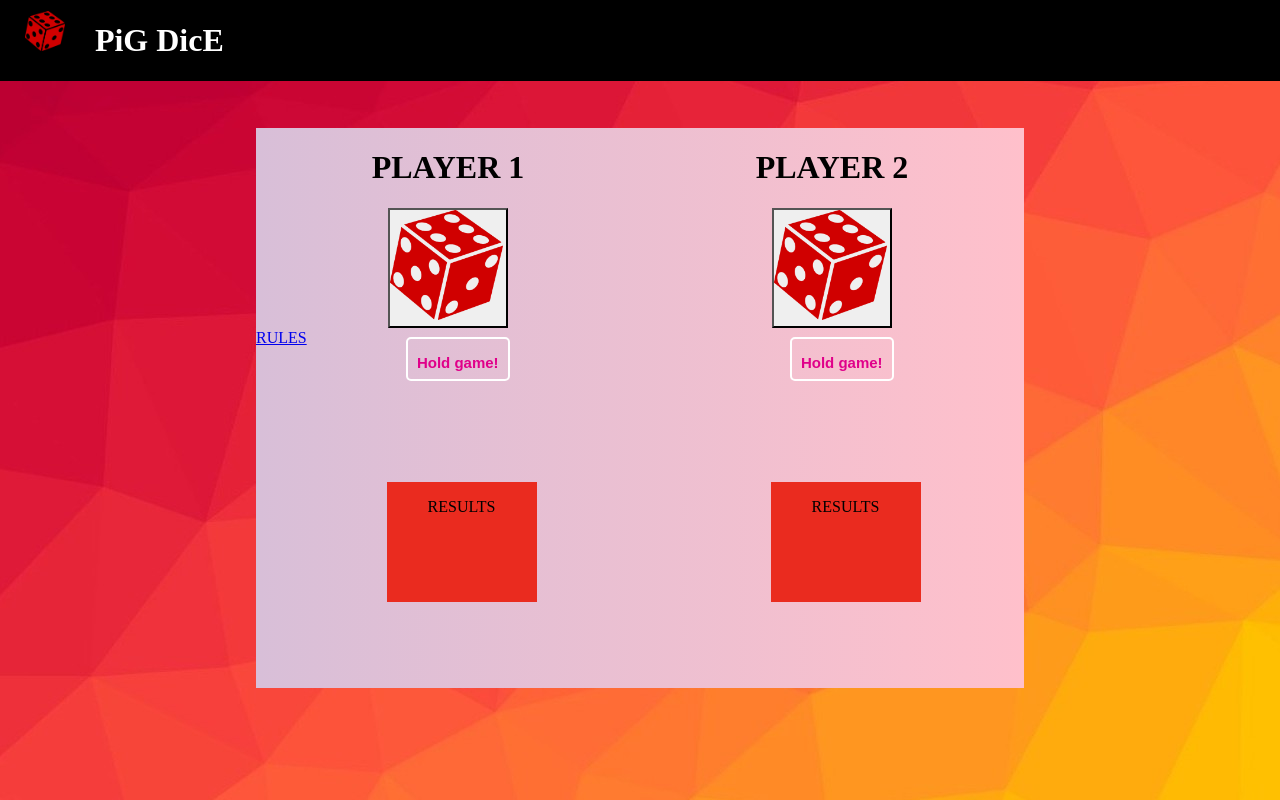
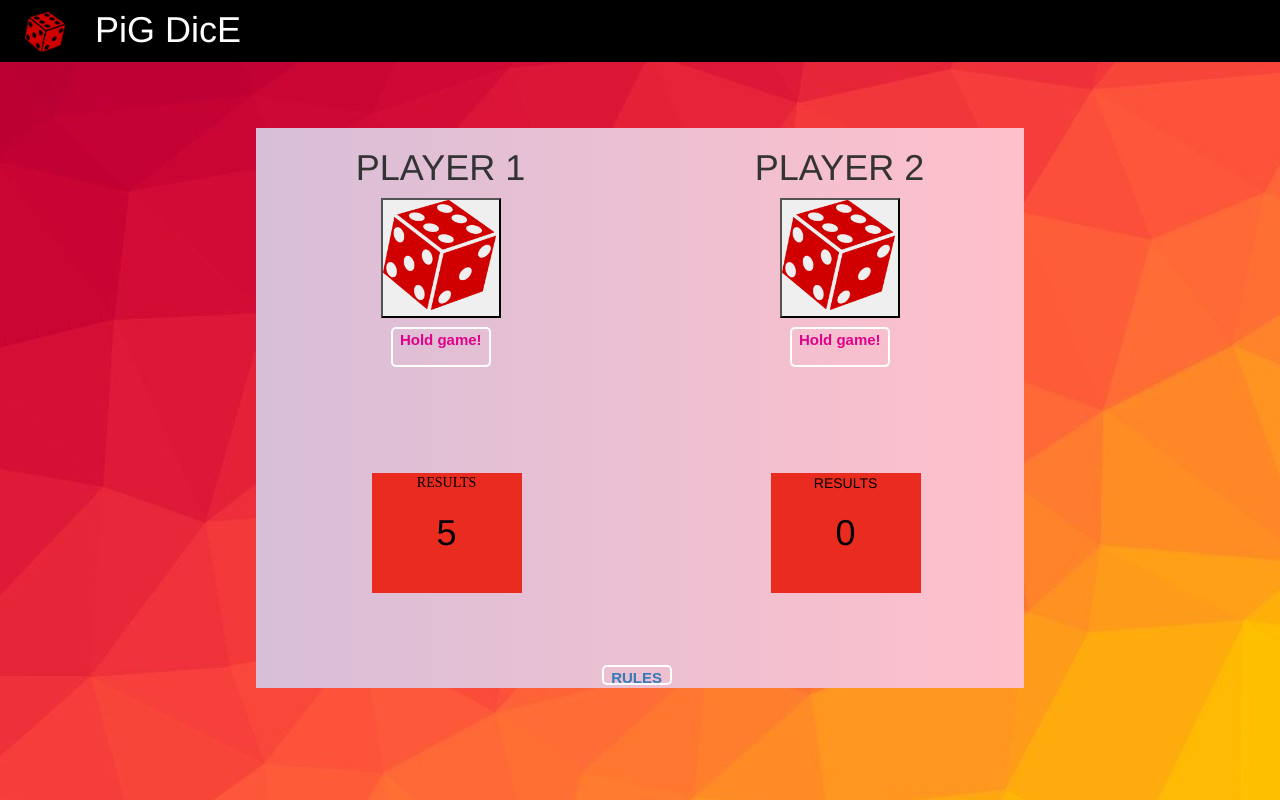
Before and after one commit to zecollokaris/game-of-thrones, a plain HTML site: page index.html in a window 1280 px wide. Both pictures are taken after a click on the button 448 px from the left and 267 px from the top of the page. Drawn offline with nearby package versions, Linux system fonts and the light colour scheme.

Commit message:
added js player functions

```diff
--- a/css/syles.css
+++ b/css/syles.css
@@ -129,6 +129,29 @@ body {
 
 /*RULES*/
 
-.rules {}
+.rules {
+  margin-left: 45%;
+  margin-top: 45%;
+  color: #E0008A;
+  font-size: 15px;
+  width: 70px;
+  height: 20px;
+  text-align: center;
+  border: 2px solid white;
+  border-radius: 5px;
+  position: absolute;
+  font-family: sans-serif;
+  font-weight: bold;
+}
+
+.rules:hover {
+  border-radius: 5px;
+  background: white;
+  box-shadow: 5px 5px 5px #666;
+  -o-transition: .5s;
+  -ms-transition: .5s;
+  -webkit-transition: .5s;
+  opacity: .50;
+}
 
 /*end of RULES*/
--- a/index.html
+++ b/index.html
@@ -3,7 +3,7 @@
 <head>
 
   <title>DICE-PIG</title>
-  <link href="css/bootstrap.min,css" rel="stylesheet" type="text/css">
+  <link href="css/bootstrap.min.css" rel="stylesheet" type="text/css">
   <link href="css/syles.css" rel="stylesheet" type="text/css" media=all>
 
 </head>
@@ -25,7 +25,7 @@
     <div class="column1">
       <h1>PLAYER 1</h1>
       <!--Button 1-->
-      <button class=" dicebutton"></button>
+      <button class=" dicebutton" onclick="dice_1_clicked()"></button>
       <!--End of button1-->
       <!--Hold Button-->
       <div class="holdgame">
@@ -34,10 +34,10 @@
       <!--End ofHold Button-->
       <!--Output Section-->
       <main class="diceresultleft ">
-        <p style="font-family:serif;">RESULTS
-          <p>
-            <div class="result1 ">
-              <div>
+        <p style="font-family:serif;">RESULTS</p>
+
+        <h1 id="dice_1_result">2</h1>
+
       </main>
       <!--End ofOutput section-->
     </div>
@@ -48,7 +48,7 @@
     <div class="column2 ">
       <h1>PLAYER 2</h1>
       <!--Button 2-->
-        <button class="dicebutton "></button>
+      <button class="dicebutton " onclick="dice_2_clicked()"></button>
       <!--End of button1-->
       <!--Hold Button-->
       <div class="holdgame">
@@ -58,8 +58,7 @@
       <!--Output Section-->
       <main class="diceresultright ">
         <p>RESULTS</p>
-          <div class="result1 ">
-            <div>
+        <h1 id="dice_2_result">0<h1/>
       </main>
       <!--End ofOutput section-->
       </div>
--- a/js/scripts.js
+++ b/js/scripts.js
@@ -0,0 +1,46 @@
+//If
+var player1_playing = true;
+var player2_playing = false;
+
+//
+function dice_1_clicked(){
+  if (player1_playing == true) {
+    var random1 = generate_random_number();
+    if (random1 === 1) {
+      console.log("Player 1 has reached 1 ");
+      player1_playing = false;
+      player2_playing = true;
+    }else{
+      console.log("Player 1 randomized " + random1);
+    }
+    document.getElementById('dice_1_result').innerHTML = random1;
+
+  }else {
+    console.error("Player 1 cannot play, until player 2 gets a 1");
+  }
+
+}
+//
+function dice_2_clicked(){
+  if (player2_playing == true) {
+    var random2 =  generate_random_number();
+    if (random2 === 1) {
+      console.log("Player 2 has reached 1");
+      player2_playing = false;
+      player1_playing = true;
+    }else{
+      console.log("Player 2 randomized " + random2);
+    }
+    document.getElementById('dice_2_result').innerHTML = random2;
+
+  }else {
+    console.error("Player 2 cannot play, until player 1 gets a 1");
+  }
+
+
+}
+
+
+function generate_random_number(){
+    return Math.floor(Math.random()*6) +1;
+}
```
Lines whose indentation alone changed are shown as unchanged.
